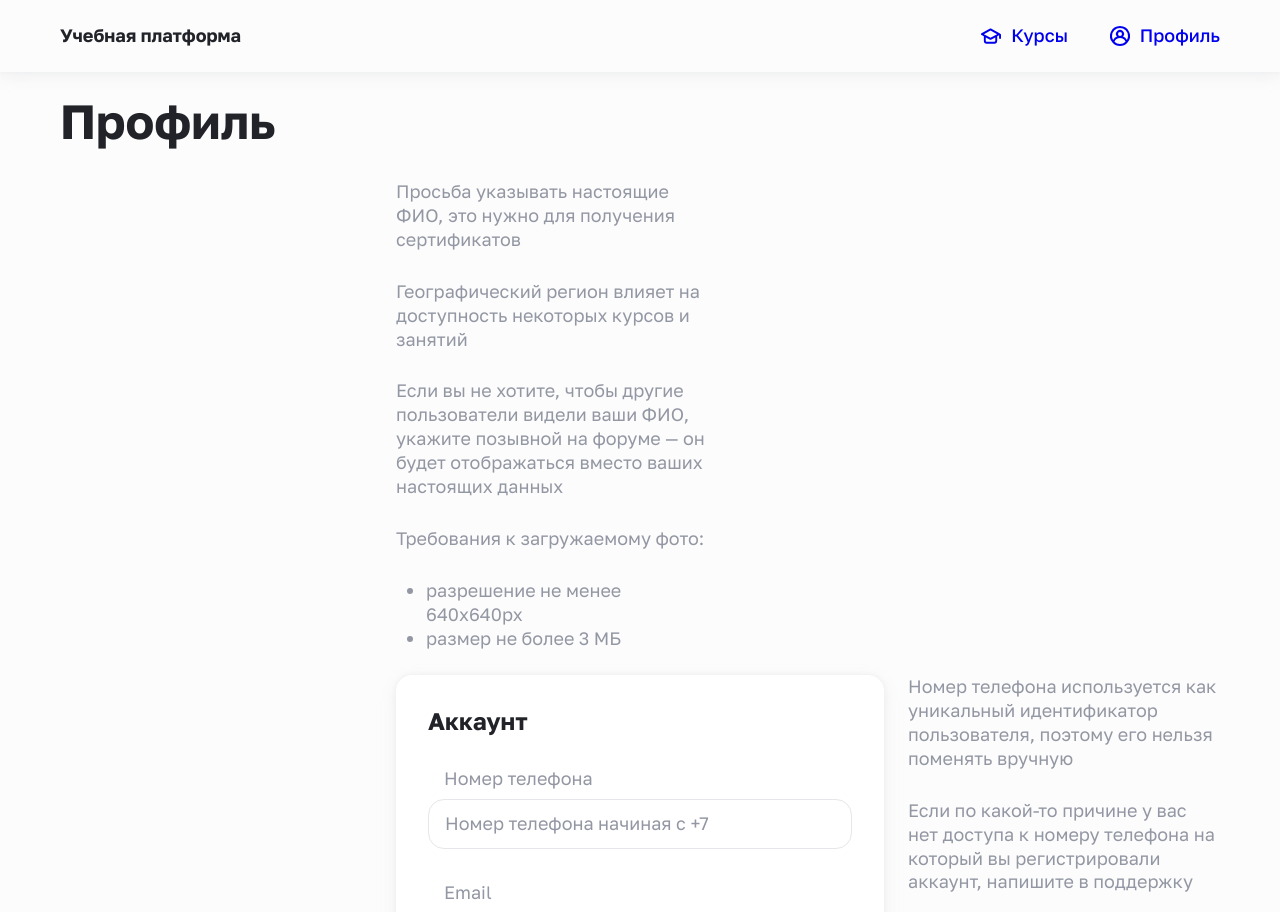
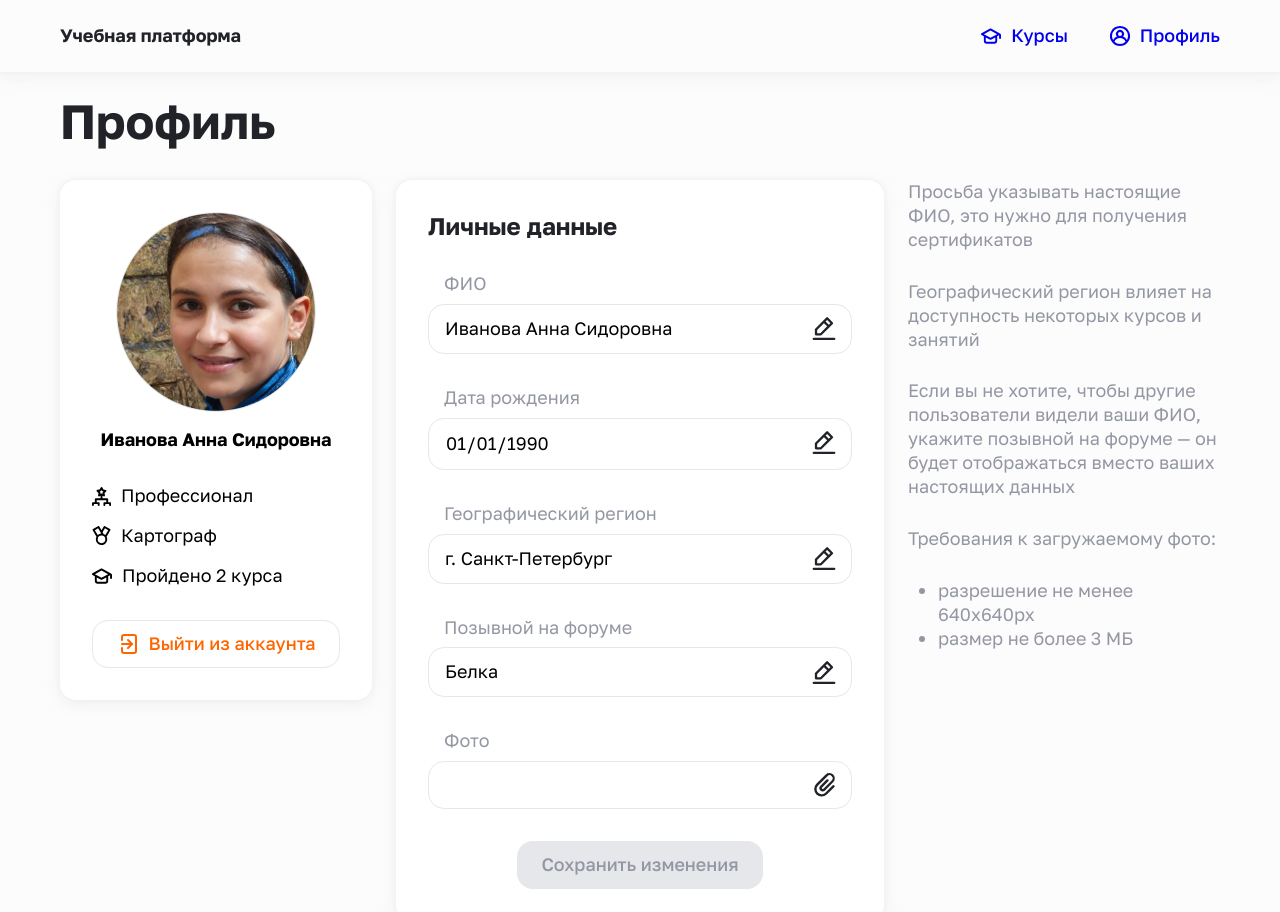
Before and after one commit to Studio-Yandex-Practicum/lizaalert_frontend, a React (Create React App) app: page /profile in a window 1280 px wide. Shown: the top 912 px of the page. Built offline with nearby package versions, Linux system fonts and the light colour scheme.

Commit message:
#132 created Profile slice

```diff
--- a/src/components/organisms/account-data/account-data.jsx
+++ b/src/components/organisms/account-data/account-data.jsx
@@ -1,30 +1,16 @@
-// import PropTypes from 'prop-types';
 import { useState } from 'react';
 import { useDispatch, useSelector } from 'react-redux';
 import { Card, Heading } from '../../atoms';
 import { Button, Input } from '../../molecules';
 import { setAccountData } from '../../../store/profile/slice';
 import styles from './account-data.module.scss';
-import {
-  selectProfile,
-  selectProfileAccount,
-  //   //   selectProfileLoading,
-} from '../../../store/profile/selectors';
-// import fetchProfileAction from '../../../store/profile/thunk';
+import { selectProfileAccount } from '../../../store/profile/selectors';
 
 function AccountData() {
-  const { profile } = useSelector(selectProfile);
   const accountData = useSelector(selectProfileAccount);
-  // const isLoading = useSelector(selectProfileLoading);
   const dispatch = useDispatch();
-  // useEffect(() => {
-  //   dispatch(fetchProfileAction());
-  // }, [dispatch]);
-
+  const [inputValues, setInputValues] = useState(accountData);
   const [isInputsEdited, setIsInputsEdited] = useState(false);
-  const [inputValues, setInputValues] = useState(profile);
-  console.log(profile.accountData);
-  console.log(accountData);
 
   const onInputValuesChange = (evt) => {
     setInputValues({
@@ -39,11 +25,9 @@ function AccountData() {
   const handleFormSubmit = (evt) => {
     evt.preventDefault();
     dispatch(setAccountData(inputValues));
+    setIsInputsEdited(false);
   };
 
-  // if (isLoading) {
-  //   return <h3>Loading...</h3>;
-  // }
   return (
     <Card className={styles.accountData}>
       <Heading level={2} size="l" title="Аккаунт" />
@@ -92,20 +76,4 @@ function AccountData() {
   );
 }
 
-// AccountData.defaultProps = {
-//   data: PropTypes.shape({
-//     phoneNumber: '+71234567890',
-//     email: 'anna@liza-alert.ru',
-//     password: 'password',
-//   }),
-// };
-
-// AccountData.propTypes = {
-//   accountData: PropTypes.shape({
-//     phoneNumber: PropTypes.string,
-//     email: PropTypes.string,
-//     password: PropTypes.string,
-//   }).isRequired,
-// };
-
 export default AccountData;
--- a/src/components/organisms/account-overview/account-overview.jsx
+++ b/src/components/organisms/account-overview/account-overview.jsx
@@ -1,32 +1,29 @@
-import PropTypes from 'prop-types';
+import { useSelector } from 'react-redux';
 import { Card } from '../../atoms';
 import { Button, TextWithIcon } from '../../molecules';
 import styles from './account-overview.module.scss';
+import { selectProfileOverview } from '../../../store/profile/selectors';
 import DefaultImg from '../../../assets/images/profile.jpg';
 
-function AccountOverview({
-  avatar,
-  userName,
-  userStatus,
-  userOccupation,
-  coursesFinished,
-}) {
+function AccountOverview() {
+  const accountOverview = useSelector(selectProfileOverview);
   return (
     <Card className={styles.accountOverview}>
       <div className={styles.avatarContainer}>
-        <img className={styles.avatar} src={avatar} alt="Фото профиля" />
+        {/* Заменить значение аттрибута src на accountOverview.avatar когда будет готов бэкенд, сейчас оставлено для наглядности */}
+        <img className={styles.avatar} src={DefaultImg} alt="Фото профиля" />
       </div>
-      <p className={styles.personalData}>{userName}</p>
+      <p className={styles.personalData}>{accountOverview.userName}</p>
       <ul className={styles.accountMeta}>
         <li className={styles.accountMetaItem}>
-          <TextWithIcon text={userStatus} iconType="rank" />
+          <TextWithIcon text={accountOverview.userStatus} iconType="rank" />
         </li>
         <li className={styles.accountMetaItem}>
-          <TextWithIcon text={userOccupation} iconType="role" />
+          <TextWithIcon text={accountOverview.userOccupation} iconType="role" />
         </li>
         <li className={styles.accountMetaItem}>
           <TextWithIcon
-            text={`Пройдено ${coursesFinished} курса`}
+            text={`Пройдено ${accountOverview.coursesFinished} курса`}
             iconType="course"
           />
         </li>
@@ -43,20 +40,4 @@ function AccountOverview({
   );
 }
 
-AccountOverview.defaultProps = {
-  avatar: DefaultImg,
-  userName: 'Иванова Анна Сидоровна',
-  userStatus: 'Профессионал',
-  userOccupation: 'Картограф',
-  coursesFinished: 2,
-};
-
-AccountOverview.propTypes = {
-  avatar: PropTypes.string,
-  userName: PropTypes.string,
-  userStatus: PropTypes.string,
-  userOccupation: PropTypes.string,
-  coursesFinished: PropTypes.number,
-};
-
 export default AccountOverview;
--- a/src/components/organisms/personal-data/personal-data.jsx
+++ b/src/components/organisms/personal-data/personal-data.jsx
@@ -1,21 +1,17 @@
-import PropTypes from 'prop-types';
 import { useState } from 'react';
-import { useDispatch } from 'react-redux';
+import { useDispatch, useSelector } from 'react-redux';
 import { Card, Heading } from '../../atoms';
 import { Button, Input } from '../../molecules';
 import { setPersonalData } from '../../../store/profile/slice';
+import { selectProfilePersonal } from '../../../store/profile/selectors';
 import styles from './personal-data.module.scss';
 
-function PersonalData({ name, dateOfBirth, region, nickname, avatar }) {
+function PersonalData() {
+  const personalData = useSelector(selectProfilePersonal);
   const dispatch = useDispatch();
+  const [inputsValues, setInputsValues] = useState(personalData);
   const [isInputChanged, setIsInputChanged] = useState(false);
-  const [inputsValues, setInputsValues] = useState({
-    name,
-    dateOfBirth,
-    region,
-    nickname,
-    avatar,
-  });
+
   const onInputValuesChange = (e) => {
     if (e.target.value !== inputsValues[e.target.name]) {
       setInputsValues({ ...inputsValues, [e.target.name]: e.target.value });
@@ -24,13 +20,16 @@ function PersonalData({ name, dateOfBirth, region, nickname, avatar }) {
       }
     }
   };
+
   const handleFormSubmit = (evt) => {
     evt.preventDefault();
     dispatch(setPersonalData(inputsValues));
+    setIsInputChanged(false);
   };
+
   return (
     <Card className={styles.personalData}>
-      <Heading leve={2} size="l" title="Личные данные" />
+      <Heading level={2} size="l" title="Личные данные" />
       <form
         name="personalData"
         className={styles.form}
@@ -93,19 +92,5 @@ function PersonalData({ name, dateOfBirth, region, nickname, avatar }) {
     </Card>
   );
 }
-PersonalData.defaultProps = {
-  name: 'Иванова Анна Сидоровна',
-  dateOfBirth: '1990-01-01',
-  region: 'г. Санкт-Петербург',
-  nickname: 'Белка',
-  avatar: '',
-};
-PersonalData.propTypes = {
-  name: PropTypes.string,
-  dateOfBirth: PropTypes.string,
-  region: PropTypes.string,
-  nickname: PropTypes.string,
-  avatar: PropTypes.string,
-};
 
 export default PersonalData;
--- a/src/components/pages/profile/profile.jsx
+++ b/src/components/pages/profile/profile.jsx
@@ -1,27 +1,18 @@
 import { useSelector, useDispatch } from 'react-redux';
 import { useEffect } from 'react';
 import { Heading } from '../../atoms';
-import { AccountData } from '../../organisms';
+import { AccountData, AccountOverview, PersonalData } from '../../organisms';
 import routes from '../../../config/routes';
 import styles from './profile.module.scss';
 import fetchProfileAction from '../../../store/profile/thunk';
-// import profileMock from '../../../services/mock/profile.json';
-import {
-  selectProfile,
-  selectProfileLoading,
-} from '../../../store/profile/selectors';
+import { selectProfileLoading } from '../../../store/profile/selectors';
 
 function Profile() {
-  const { profile } = useSelector(selectProfile);
   const dispatch = useDispatch();
-  // const profileAccountOverview = useSelector(selectProfileOverview);
-  // const profilePersonalData = useSelector(selectProfilePersonal);
-  // const profileAccountData = useSelector(selectProfileAccount);
+  useEffect(() => {
+    dispatch(fetchProfileAction(0));
+  }, [dispatch]);
   const isLoading = useSelector(selectProfileLoading);
-
-  useEffect(() => {
-    dispatch(fetchProfileAction());
-  }, [dispatch]);
 
   if (isLoading) {
     return <h3>Loading...</h3>;
@@ -36,23 +27,11 @@ function Profile() {
       />
       <div className={styles.content}>
         <aside className={styles.aside}>
-          {/* <AccountOverview
-            avatar={profileMock.accountOverview.avatar}
-            userName={profileMock.accountOverview.userName}
-            userStatus={profileMock.accountOverview.userStatus}
-            userOccupation={profileMock.accountOverview.userOccupation}
-            coursesFinished={profileMock.accountOverview.coursesFinished}
-          /> */}
+          <AccountOverview />
         </aside>
         <main className={styles.main}>
           <section className={styles.section}>
-            {/* <PersonalData
-              name={profileMock.personalData.name}
-              dateOfBirth={profileMock.personalData.dateOfBirth}
-              region={profileMock.personalData.region}
-              nickname={profileMock.personalData.nickname}
-              avatar={profileMock.personalData.avatar}
-            /> */}
+            <PersonalData />
             <div className={styles.description}>
               <p>
                 Просьба указывать настоящие ФИО, это нужно для получения
@@ -75,7 +54,7 @@ function Profile() {
             </div>
           </section>
           <section className={styles.section}>
-            <AccountData data={profile.accountData} />
+            <AccountData />
             <div className={styles.description}>
               <p>
                 Номер телефона используется как уникальный идентификатор
--- a/src/store/profile/selectors.js
+++ b/src/store/profile/selectors.js
@@ -1,4 +1,4 @@
-const selectProfile = (state) => state.profile;
+const selectProfile = (state) => state.profile.profile;
 const selectProfileOverview = (state) => state.profile.profile.accountOverview;
 const selectProfilePersonal = (state) => state.profile.profile.personalData;
 const selectProfileAccount = (state) => state.profile.profile.accountData;
--- a/src/store/profile/slice.js
+++ b/src/store/profile/slice.js
@@ -5,7 +5,7 @@ export const profileSlice = createSlice({
   name: 'profile',
   initialState: {
     profile: {},
-    isLoading: false,
+    isLoading: true,
     error: null,
   },
   reducers: {
```
